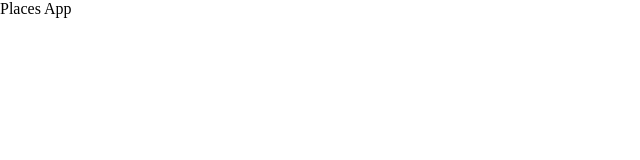
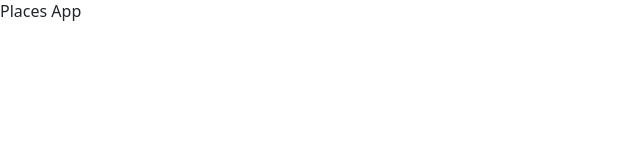
Before and after one commit to MohammedAnas19/PlacesApp, a React (Vite) app: page / in a window 1280 px wide. Shown: the top 160 px of the page, without its empty margins (0-640 px from the left). Built offline with nearby package versions, Linux system fonts and the light colour scheme.

Commit message:
common styles added

```diff
--- a/src/index.css
+++ b/src/index.css
@@ -3,3 +3,9 @@
   margin: 0;
   box-sizing: border-box;
 }
+
+body {
+  font-size: 16px;
+  color: rgb(33, 37, 41);
+  font-family: system-ui, -apple-system, "Segoe UI", Roboto, "Helvetica Neue", Arial, "Noto Sans", "Liberation Sans", sans-serif, "Apple Color Emoji", "Segoe UI Emoji", "Segoe UI Symbol", "Noto Color Emoji";
+}
```
